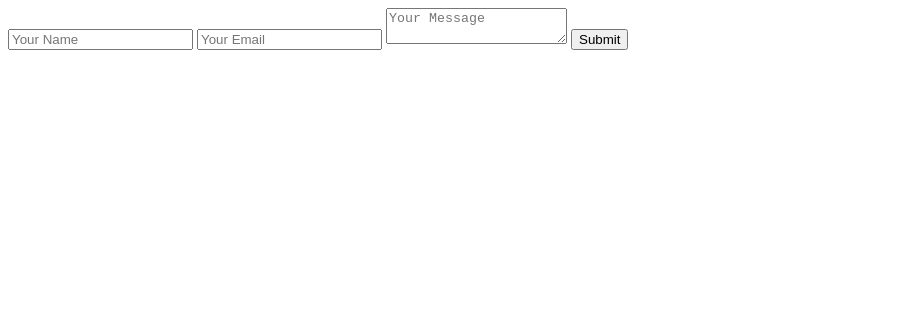
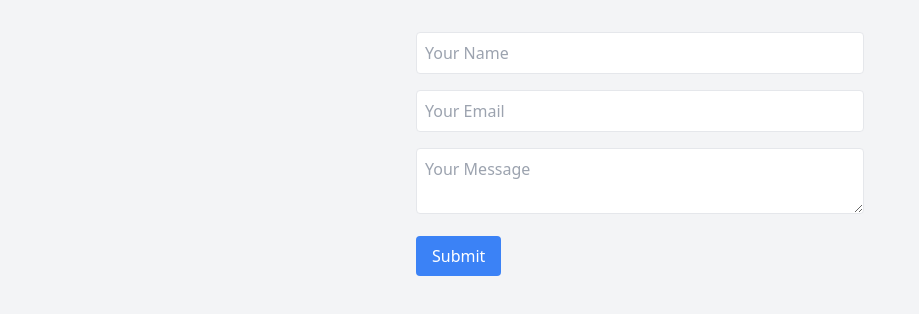
Before and after one commit to Denis-Grant/formy, a plain HTML site: page index.html in a window 1280 px wide. Shown: the whole page, without its empty margins (0-919 px from the left). Drawn offline with nearby package versions, Linux system fonts and the light colour scheme.

Commit message:
all files

```diff
--- a/index.html
+++ b/index.html
@@ -1,3 +1,12 @@
+<!DOCTYPE html>
+<html lang="en">
+<head>
+  <meta charset="UTF-8">
+  <title>My Custom Form</title>
+  <script src="https://cdn.tailwindcss.com"></script>
+</head>
+<body class="bg-gray-100 p-8">
+
 <form id="contactForm" class="space-y-4 max-w-md mx-auto">
   <input type="text" name="name" placeholder="Your Name" class="w-full p-2 border rounded" required>
   <input type="email" name="email" placeholder="Your Email" class="w-full p-2 border rounded" required>
@@ -22,3 +31,6 @@
     .catch(error => alert("Error submitting form"));
   });
 </script>
+
+</body>
+</html>
```
